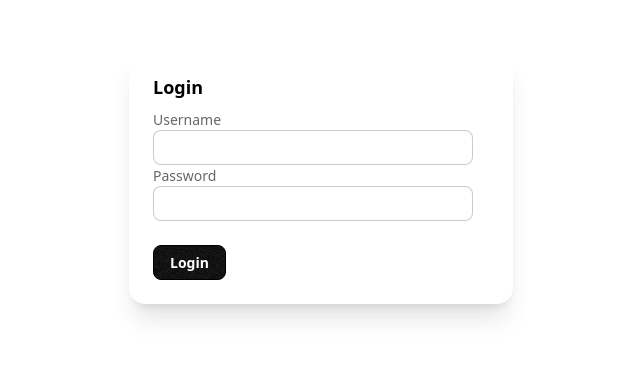
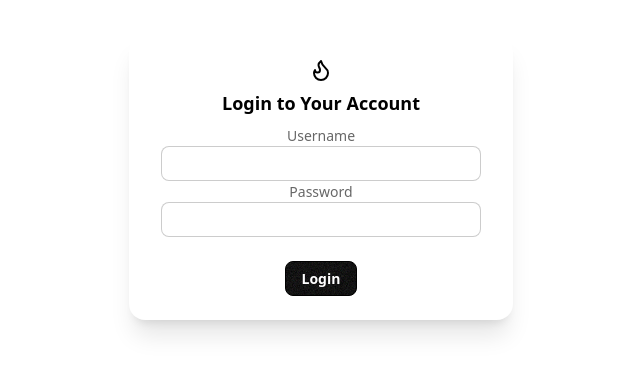
Before and after one commit to AgungBahtiarr/laros-watch, an Astro site: page /login in a window 1280 px wide. Shown: the part 223-596 px from the top of the page, without its empty margins (319-959 px from the left). Built offline with nearby package versions, Linux system fonts and the light colour scheme; Astro itself is replaced by a stand-in of ours.

Commit message:
Update dependencies and refresh login UI
Upgrade various packages to their latest versions, including Astro,
Svelte, and related plugins/types.

Enhance the login page by:
- Adding a Lucide flame icon
- Centering card body content
- Updating the login title
- Setting the form to full width

```diff
--- a/src/pages/login.astro
+++ b/src/pages/login.astro
@@ -37,11 +37,12 @@ if (Astro.request.method === "POST") {
 ---
 
 <LoginLayout title="Login">
-    <main class="flex justify-center items-center h-screen">
+    <main class="flex flex-col justify-center items-center h-screen">
         <div class="card w-96 bg-base-100 shadow-xl">
-            <div class="card-body">
-                <h2 class="card-title">Login</h2>
-                <form method="POST">
+            <div class="card-body items-center text-center">
+<svg xmlns="http://www.w3.org/2000/svg" width="24" height="24" viewBox="0 0 24 24" fill="none" stroke="currentColor" stroke-width="2" stroke-linecap="round" stroke-linejoin="round" class="lucide lucide-flame-icon lucide-flame"><path d="M12 3q1 4 4 6.5t3 5.5a1 1 0 0 1-14 0 5 5 0 0 1 1-3 1 1 0 0 0 5 0c0-2-1.5-3-1.5-5q0-2 2.5-4"/></svg>
+                <h2 class="card-title">Login to Your Account</h2>
+                <form method="POST" class="w-full">
                     <div class="form-control">
                         <label class="label" for="username">
                             <span class="label-text">Username</span>
```
Also changed, not shown: package.json (+5 -5 lines), 1 other file.
